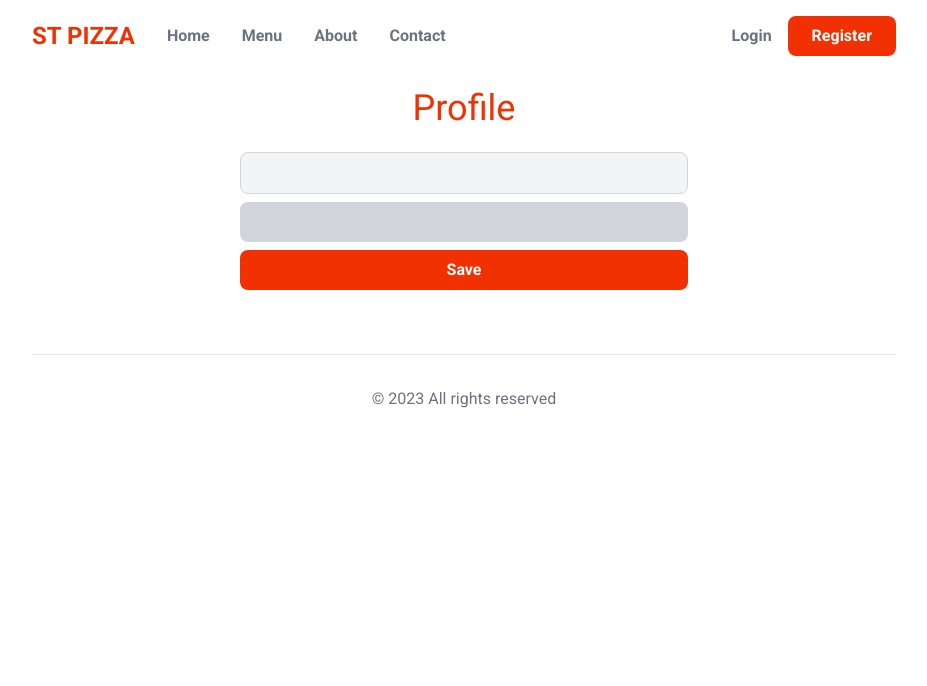
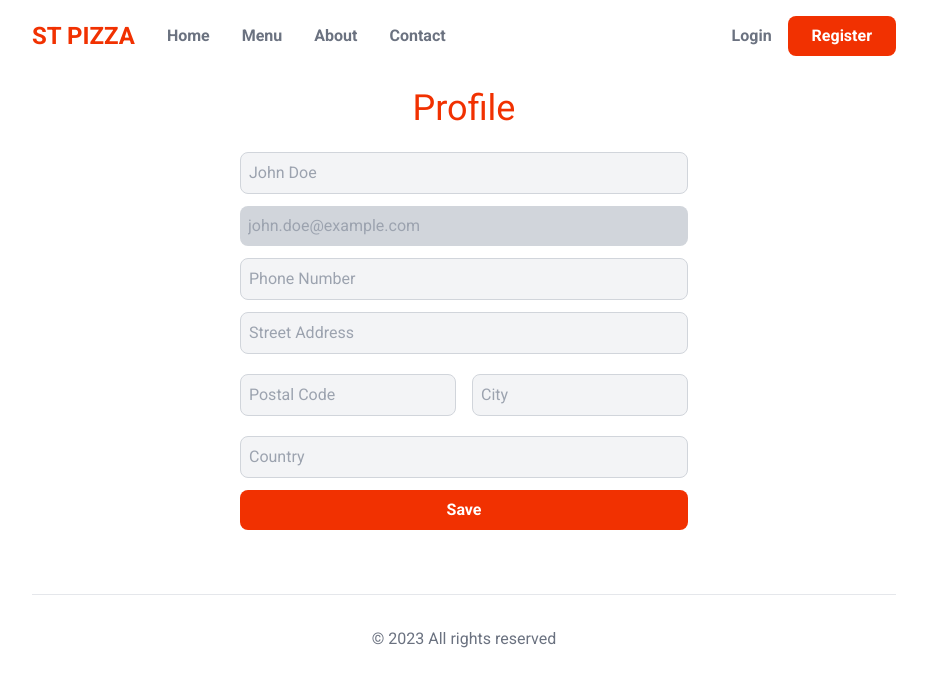
Before and after one commit to vvu060/food-delivery-app, a Next.js app: page /profile in a window 1280 px wide. Shown: the top 686 px of the page, without its empty margins (176-1103 px from the left). Built offline with nearby package versions, Linux system fonts and the light colour scheme; no server answers.

Commit message:
Add profile data fetching and update functionality

```diff
--- a/src/app/profile/page.tsx
+++ b/src/app/profile/page.tsx
@@ -8,10 +8,25 @@ import toast from 'react-hot-toast';
 const ProfilePage = () => {
   const { status, data } = useSession();
   const [userName, setUserName] = useState('');
+  const [phone, setPhone] = useState('');
+  const [streetAddress, setStreetAddress] = useState('');
+  const [postalCode, setPostalCode] = useState('');
+  const [city, setCity] = useState('');
+  const [country, setCountry] = useState('');
 
   useEffect(() => {
     if (status === 'authenticated') {
       setUserName(data?.user?.name || '');
+      fetch('/api/profile')
+        .then((res) => res.json())
+        .then((data) => {
+          setPhone(data.phone || '');
+          setStreetAddress(data.streetAddress || '');
+          setPostalCode(data.postalCode || '');
+          setCity(data.city || '');
+          setCountry(data.country || '');
+        })
+        .catch((err) => console.error('Error fetching profile data', err));
     }
   }, [status]);
 
@@ -36,7 +51,14 @@ const ProfilePage = () => {
         headers: {
           'Content-Type': 'application/json',
         },
-        body: JSON.stringify({ name: userName }),
+        body: JSON.stringify({
+          name: userName,
+          phone,
+          streetAddress,
+          postalCode,
+          city,
+          country,
+        }),
       });
       if (response.ok) {
         resolve();
@@ -57,7 +79,7 @@ const ProfilePage = () => {
       <h1 className='text-center text-primary text-4xl mb-4'>Profile</h1>
 
       <div className='max-w-md mx-auto'>
-        <div className='flex gap-2 items-center'>
+        <div className='flex gap-2 items-start'>
           {userImage && (
             <div className='p-2 rounded-md relative'>
               <Image
@@ -69,14 +91,52 @@ const ProfilePage = () => {
               />
             </div>
           )}
-          <form className='grow' onSubmit={handleProfileInfoUpdate}>
+          <form className='grow space-y-3' onSubmit={handleProfileInfoUpdate}>
             <input
               type='text'
+              placeholder='John Doe'
               value={userName || ''}
               onChange={(e) => setUserName(e.target.value)}
               className='capitalize'
             />
-            <input type='email' value={data?.user?.email || ''} disabled />
+            <input
+              type='email'
+              placeholder='john.doe@example.com'
+              value={data?.user?.email || ''}
+              disabled
+            />
+            <input
+              type='tel'
+              placeholder='Phone Number'
+              value={phone}
+              onChange={(e) => setPhone(e.target.value)}
+            />
+            <input
+              type='text'
+              placeholder='Street Address'
+              value={streetAddress}
+              onChange={(e) => setStreetAddress(e.target.value)}
+            />
+            <div className='flex gap-x-4'>
+              <input
+                type='text'
+                placeholder='Postal Code'
+                value={postalCode}
+                onChange={(e) => setPostalCode(e.target.value)}
+              />
+              <input
+                type='text'
+                placeholder='City'
+                value={city}
+                onChange={(e) => setCity(e.target.value)}
+              />
+            </div>
+            <input
+              type='text'
+              placeholder='Country'
+              value={country}
+              onChange={(e) => setCountry(e.target.value)}
+            />
             <button type='submit'>Save</button>
           </form>
         </div>
```
